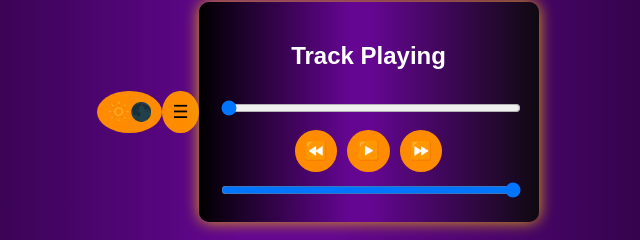
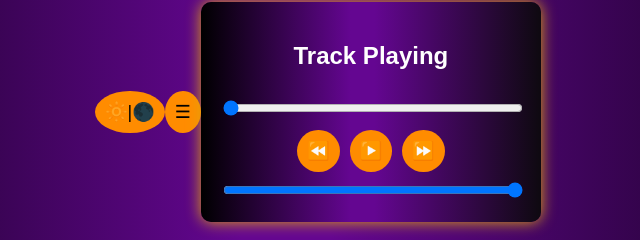
Before and after one commit to 2023154/MusicPlayerAPP, a plain HTML site: page app.html in a window 1280 px wide. Shown: the part 308-548 px from the top of the page, 322-962 px from the left. Drawn offline with Linux system fonts and the light colour scheme.

Commit message:
Update app.html
Created buttons to change mode and Menu options

```diff
--- a/app.html
+++ b/app.html
@@ -9,7 +9,7 @@
 </head>
 <body>
 
-<button id="themeToggle"  class="theme-toggle">🔆🌑</button>
+<button id="themeToggle"  class="theme-toggle">🔆|🌑</button>
 
 <button id="menuIcon"  class="menu-icon">☰</button>
 
```
